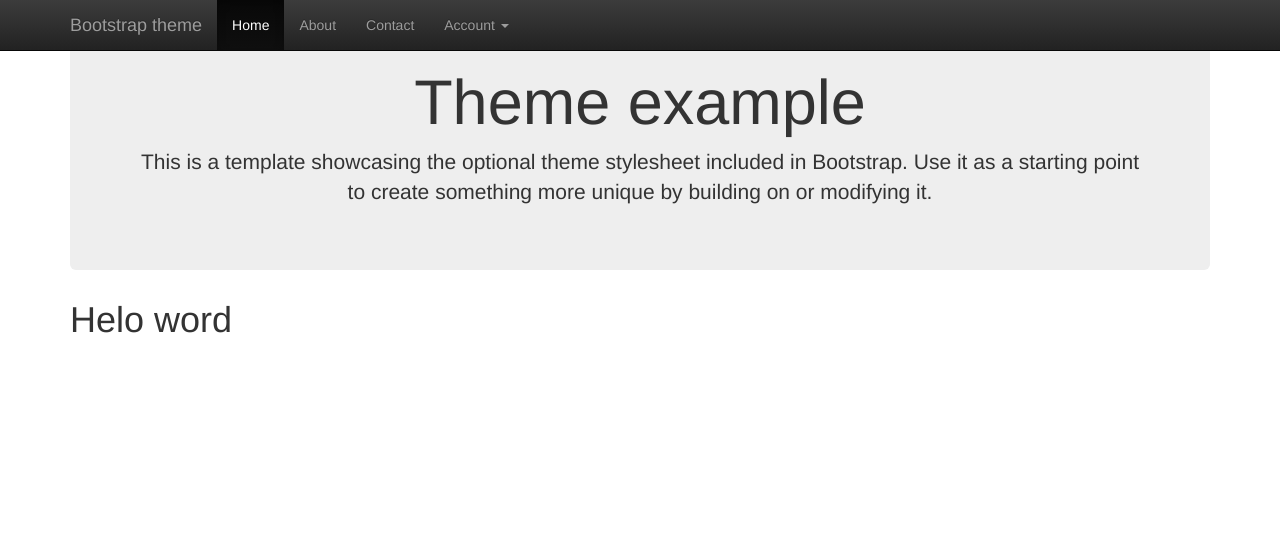
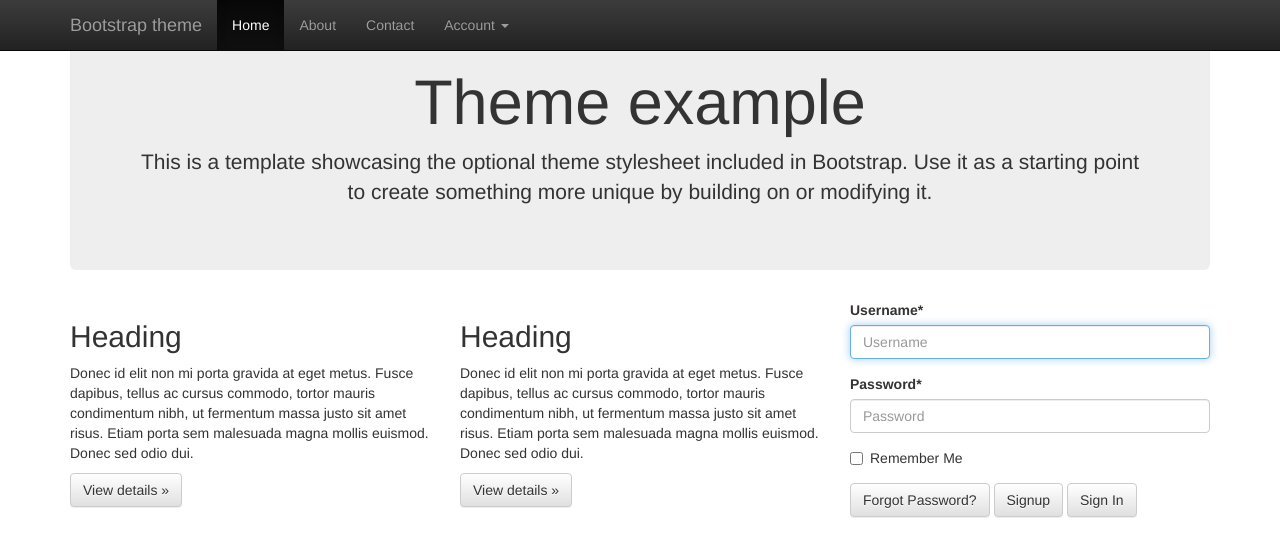
Before and after one commit to Andriy-sth/django-1.11, a Django app: page / in a window 1280 px wide. Shown: the top 557 px of the page. Run offline with Django 3.2, Linux system fonts and the light colour scheme; some libraries are stand-ins or nearby versions.

Commit message:
start home page

```diff
--- a/eCommerce/urls.py
+++ b/eCommerce/urls.py
@@ -26,7 +26,7 @@ urlpatterns = [
     url(r'^about/$', profiles_views.About.as_view(), name='about'),
     url(r'^contacts/$', contact_views.contact, name='contact'),
     url(r'^accounts/', include('allauth.urls')),
-    url(r'^profile$', profiles_views.userProfile, name='profile')
+    url(r'^profile/$', profiles_views.userProfile, name='profile'),
 ]
 
 if settings.DEBUG:
--- a/profiles/templates/about.html
+++ b/profiles/templates/about.html
@@ -2,5 +2,5 @@
 
 
 {% block content %}
-    <h1> about</h1>
+    <h1> about </h1>
 {% endblock %}
--- a/profiles/templates/base.html
+++ b/profiles/templates/base.html
@@ -20,7 +20,7 @@
     <link href="../../assets/css/ie10-viewport-bug-workaround.css" rel="stylesheet">
 
     <!-- Custom styles for this template -->
-    <link href="theme.css" rel="stylesheet">
+    <link href="{% static '/css/theme.css'%}" rel="stylesheet">
     <link rel="stylesheet" href="{%  static 'css/main.css'%}" />
 
     <!-- Just for debugging purposes. Don't actually copy these 2 lines! -->
--- a/profiles/templates/home.html
+++ b/profiles/templates/home.html
@@ -16,5 +16,38 @@
 
 {% endblock %}
 {% block content %}
-<h1> Helo word</h1>
+<div class="row">
+        <div class="col-md-4">
+          <h2>Heading</h2>
+          <p>Donec id elit non mi porta gravida at eget metus. Fusce dapibus, tellus ac cursus commodo, tortor mauris condimentum nibh, ut fermentum massa justo sit amet risus. Etiam porta sem malesuada magna mollis euismod. Donec sed odio dui. </p>
+          <p><a class="btn btn-default" href="#" role="button">View details »</a></p>
+        </div>
+        <div class="col-md-4">
+          <h2>Heading</h2>
+          <p>Donec id elit non mi porta gravida at eget metus. Fusce dapibus, tellus ac cursus commodo, tortor mauris condimentum nibh, ut fermentum massa justo sit amet risus. Etiam porta sem malesuada magna mollis euismod. Donec sed odio dui. </p>
+          <p><a class="btn btn-default" href="#" role="button">View details »</a></p>
+       </div>
+        <div class="col-md-4">
+              {% if request.user.is_authenticated %}
+                  <h3>Hello {{ request.user }}</h3>
+              {% else %}
+        <form class="login" method="POST" action="{% url 'account_login' %}">
+
+       {% csrf_token %}
+
+
+
+<div id="div_id_login" class="form-group"> <label for="id_login" class="control-label  requiredField">
+                Username<span class="asteriskField">*</span> </label> <div class="controls "> <input type="text" name="login" placeholder="Username" autofocus="autofocus" maxlength="150" class="textinput textInput form-control" required="" id="id_login"> </div> </div> <div id="div_id_password" class="form-group"> <label for="id_password" class="control-label  requiredField">
+                Password<span class="asteriskField">*</span> </label> <div class="controls "> <input type="password" name="password" placeholder="Password" class="textinput textInput form-control" required="" id="id_password"> </div> </div> <div class="form-group"> <div id="div_id_remember" class="checkbox"> <label for="id_remember" class=""> <input type="checkbox" name="remember" class="checkboxinput" id="id_remember">
+                    Remember Me
+                </label> </div> </div>
+
+        <a class="btn btn-default button secondaryAction" href="{% url 'account_reset_password' %}">Forgot Password?</a>
+        <a class="btn btn-default button secondaryAction" href="{% url 'account_signup' %}">Signup</a>
+        <button class="btn btn-default primaryAction" type="submit">Sign In</button>
+    </form>
+            {% endif %}
+        </div>
+      </div>
 {% endblock %}
```
Also changed, not shown: db.sqlite3, profiles/templates/profile.html (renamed from profiles/templates/account/profile.html).
